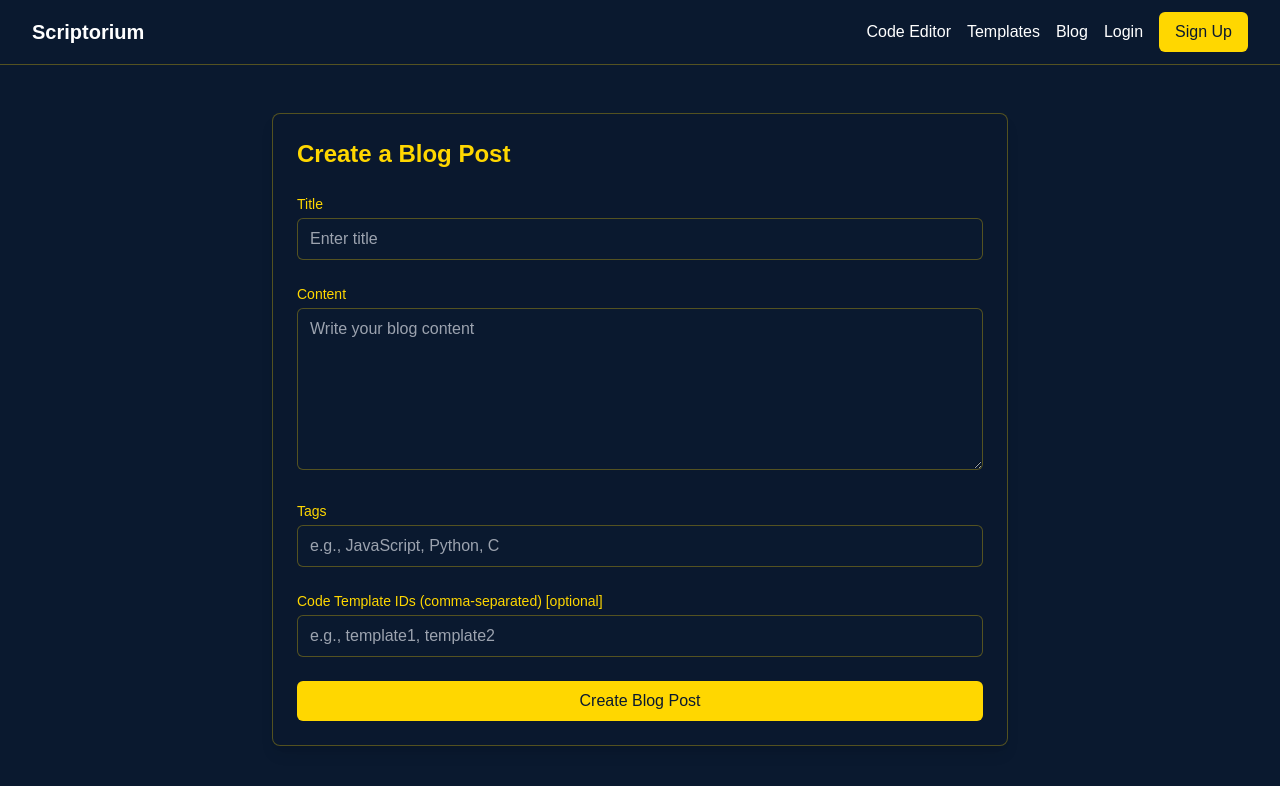
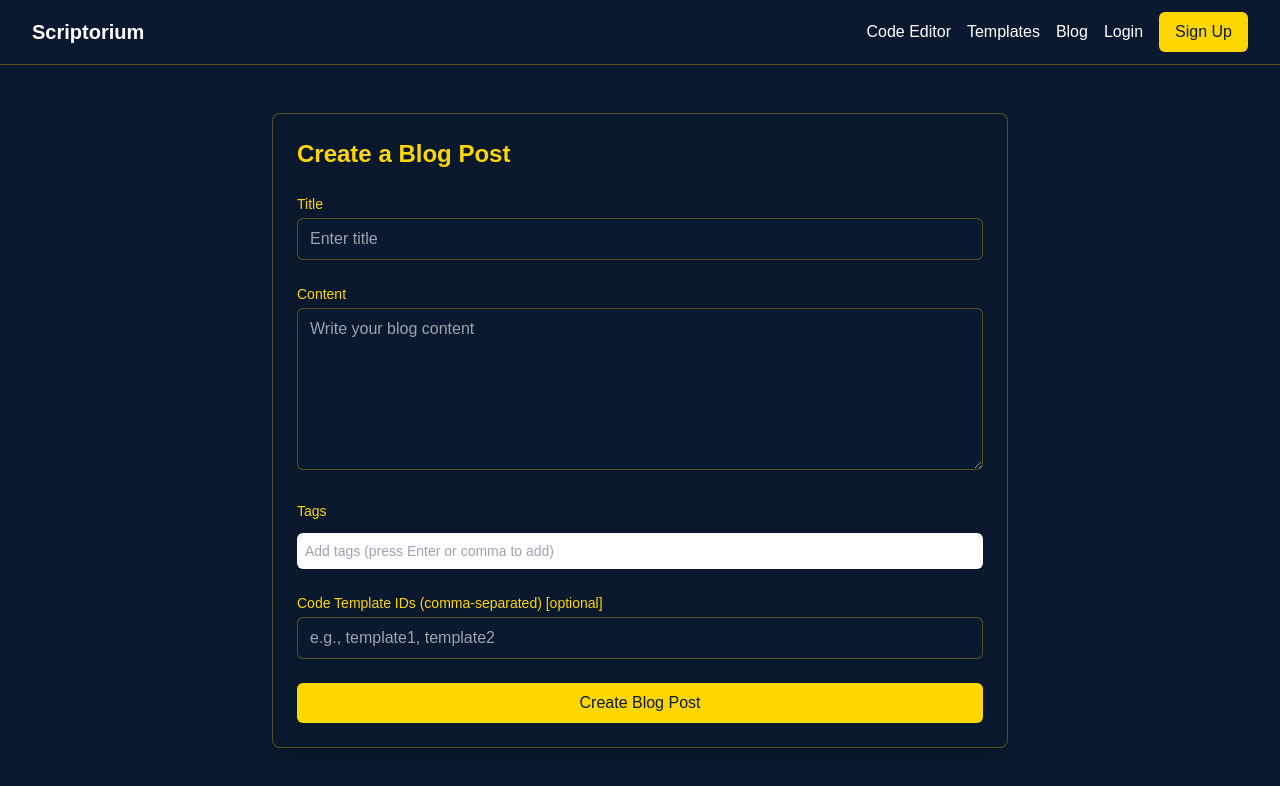
Before and after one commit to YehyunLee/Scriptorium, a Next.js app in the folder PP2/scriptorium/: page /createBlog in a window 1280 px wide. Shown: the top 786 px of the page. Built offline with nearby package versions, Linux system fonts and the light colour scheme.

Commit message:
Better UI using TagInput

```diff
--- a/PP2/scriptorium/pages/createBlog/index.tsx
+++ b/PP2/scriptorium/pages/createBlog/index.tsx
@@ -1,5 +1,6 @@
 import { useState } from "react";
 import { useAuth } from "../contexts/auth_context";
+import { TagInput } from "../../components/TagInput";
 
 export default function CreateBlog() {
   const { isAuthenticated } = useAuth();
@@ -7,9 +8,11 @@ export default function CreateBlog() {
   const [formData, setFormData] = useState<any>({
     title: "",
     content: "",
-    tags: "",
     codeTemplateIds: [],
   });
+
+  // Separate tags state
+  const [tags, setTags] = useState<string[]>([]);
 
   const [responseMessage, setResponseMessage] = useState<{
     message: string;
@@ -44,12 +47,18 @@ export default function CreateBlog() {
                     "Content-Type": "application/json",
                     Authorization: `Bearer ${token}`
                 },
-                body: JSON.stringify(formData),
+                body: JSON.stringify({
+                    ...formData,
+                    // tags must be one string. not an array
+                    tags: tags.join(","),
+                    codeTemplateIds: formData.codeTemplateIds
+                }),
             });
 
             if (response.ok) {
                 setResponseMessage({ message: "Blog post created successfully!", type: "success" });
-                setFormData({ title: "", content: "", tags: "", codeTemplateIds: [] }); // Reset form
+                setFormData({ title: "", content: "", codeTemplateIds: [] });
+                setTags([]); // Reset tags
             } else {
                 const error = await response.json();
                 setResponseMessage({
@@ -107,17 +116,12 @@ export default function CreateBlog() {
                     </div>
 
                     <div className="mb-4">
-                        <label htmlFor="tags" className="block text-sm font-medium text-gold mb-1">
+                        <label className="block text-sm font-medium text-gold mb-1">
                             Tags
                         </label>
-                        <input
-                            type="text"
-                            id="tags"
-                            name="tags"
-                            value={formData.tags}
-                            onChange={handleInputChange}
-                            placeholder="e.g., JavaScript, Python, C"
-                            className="w-full px-3 py-2 bg-navy border border-gold/30 rounded-md text-white focus:ring-gold focus:border-gold"
+                        <TagInput
+                            tags={tags}
+                            onTagsChange={setTags}
                         />
                     </div>
 
@@ -159,4 +163,4 @@ export default function CreateBlog() {
         </div>
     </div>
   );
-};
+}
```
